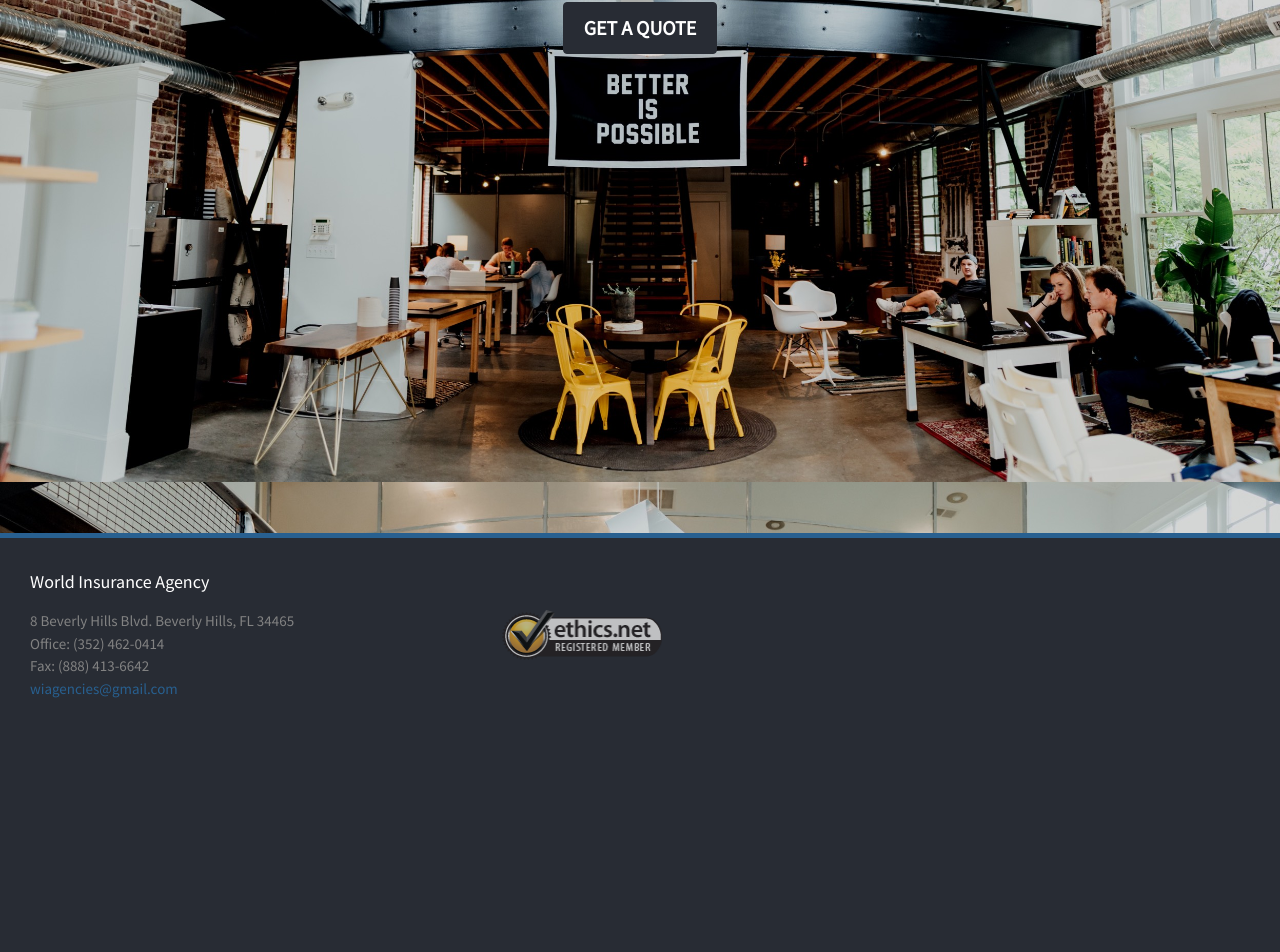
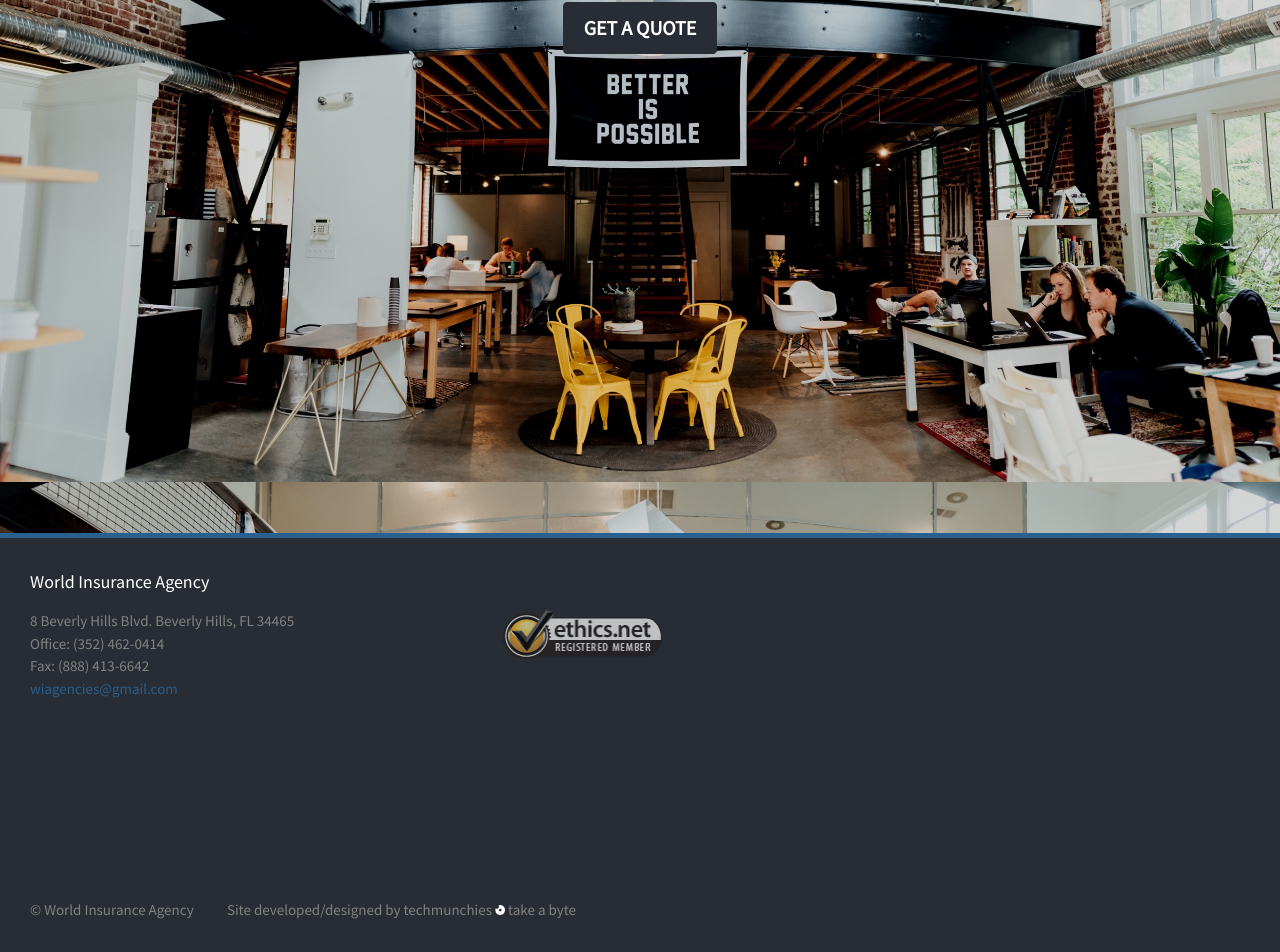
Before and after one commit to mariolopjr/wiagencies-old, a Jekyll site: the page built from index.html, in a window 1280 px wide. Shown: the part 257-1209 px from the top of the page. Built offline with Jekyll 4.4.1, drawn with Linux system fonts in a browser that asks for light colours; before the commit the page ends 1184 px from its top, so only the background shows below that; grey boxes are pictures that could not be loaded.

Commit message:
Added copyright to site and attribution to myself for development and design

```diff
--- a/_includes/footer.html
+++ b/_includes/footer.html
@@ -18,4 +18,8 @@
             </ul>
         </div>
     </div>
+    <div class="site-attributions">
+        <span class="copyright">© {{ site.title }}</span>
+        <span class="techmunchies">Site developed/designed by <a href="http://techmunchies.net">techmunchies <img src="/imgs/techmunchiesLogo.png" alt="techmunchies Site Logo"> take a byte</a></span>
+    </div>
 </footer>
--- a/_sass/_layout.scss
+++ b/_sass/_layout.scss
@@ -100,6 +100,40 @@
     width:         calc(60% - (#{$spacing-unit} / 2));
 }
 
+.site-attributions {
+    height: 25px;
+}
+
+.copyright,
+.techmunchies {
+    font-size: 15px;
+    line-height: 15px;
+    top: 0;
+    color: $grey-color;
+    display: inline-block;
+    @extend %clearfix;
+}
+
+.techmunchies {
+
+    margin-left: $spacing-unit;
+
+    & > a {
+        color: $grey-color;
+
+        &:hover {
+            text-decoration: none;
+            background-color: rgba(150, 158, 172, 0.4);
+        }
+
+        & > img {
+            width: 10px;
+            height: 10px;
+            vertical-align: baseline;
+        }
+    }
+}
+
 @include media-query($on-laptop) {
     .footer-col-1,
     .footer-col-2 {
```
Also changed, not shown: imgs/techmunchiesLogo.png (added).
